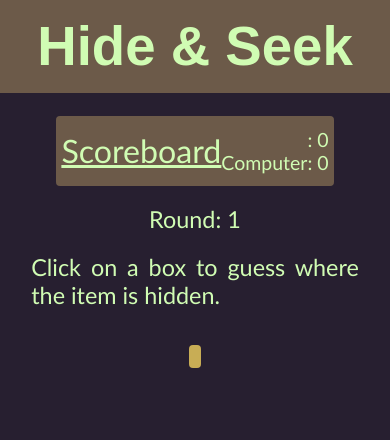
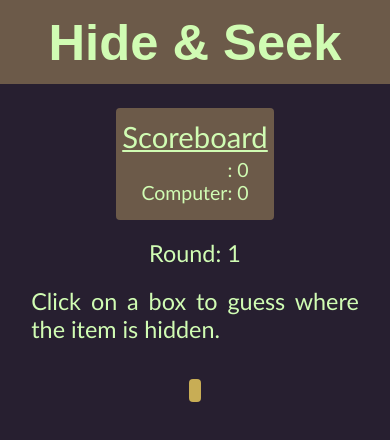
Before and after one commit to franco-ortega/hide-and-seek, a React (Create React App) app: page /game in a window 390 px wide. Shown: the top 440 px of the page. Built offline with nearby package versions, Linux system fonts and the light colour scheme.

Commit message:
update styling on Scoreboard - mobile view

```diff
--- a/src/components/App/_base.scss
+++ b/src/components/App/_base.scss
@@ -1,4 +1,3 @@
-// $header-height: 11vh;
 $dark-purple: rgba(39, 31, 48, 1);
 $umber: rgba(108, 90, 73, 1);
 $vegas-gold: rgba(200, 173, 85, 1);
@@ -7,7 +6,7 @@ $eton-blue: rgba(155, 197, 157, 1);
 
 $main-font: 'Gill Sans', 'Gill Sans MT', Calibri, 'Trebuchet MS', sans-serif;
 
-$main-height: 89vh;
+$main-height: 90vh;
 $main-height-tablet: 85vh;
 $main-height-desktop-small: 80vh;
 $main-height-desktop: 82vh;
--- a/src/components/Header/Header.module.scss
+++ b/src/components/Header/Header.module.scss
@@ -3,7 +3,7 @@
 .Header {
     // background: lightgreen;
     background: $umber;
-    height: 11vh;
+    height: 10vh;
     // text-align: center;
     display: flex;
     // flex-direction: column;
@@ -15,7 +15,7 @@
     h1 {
         margin: auto;
         // color: blueviolet;
-        font-size: 14vw;
+        font-size: 13vw;
         // text-align: center;
     }
 
--- a/src/components/Scoreboard/Scoreboard.module.scss
+++ b/src/components/Scoreboard/Scoreboard.module.scss
@@ -4,8 +4,11 @@
     background: $umber;
     border-radius: 1vw;
 
+    display: flex;
+    flex-direction: column;
+
     color: $tea-green;
-    font-size: 5.5vw;
+    font-size: 5vw;
 
     // border: thin dotted lightblue;
 
@@ -15,6 +18,7 @@
     }
 
     p {
+        margin: 1vw 2vw;
         display: flex;
         flex-direction: column;
         align-items: flex-end;
```
